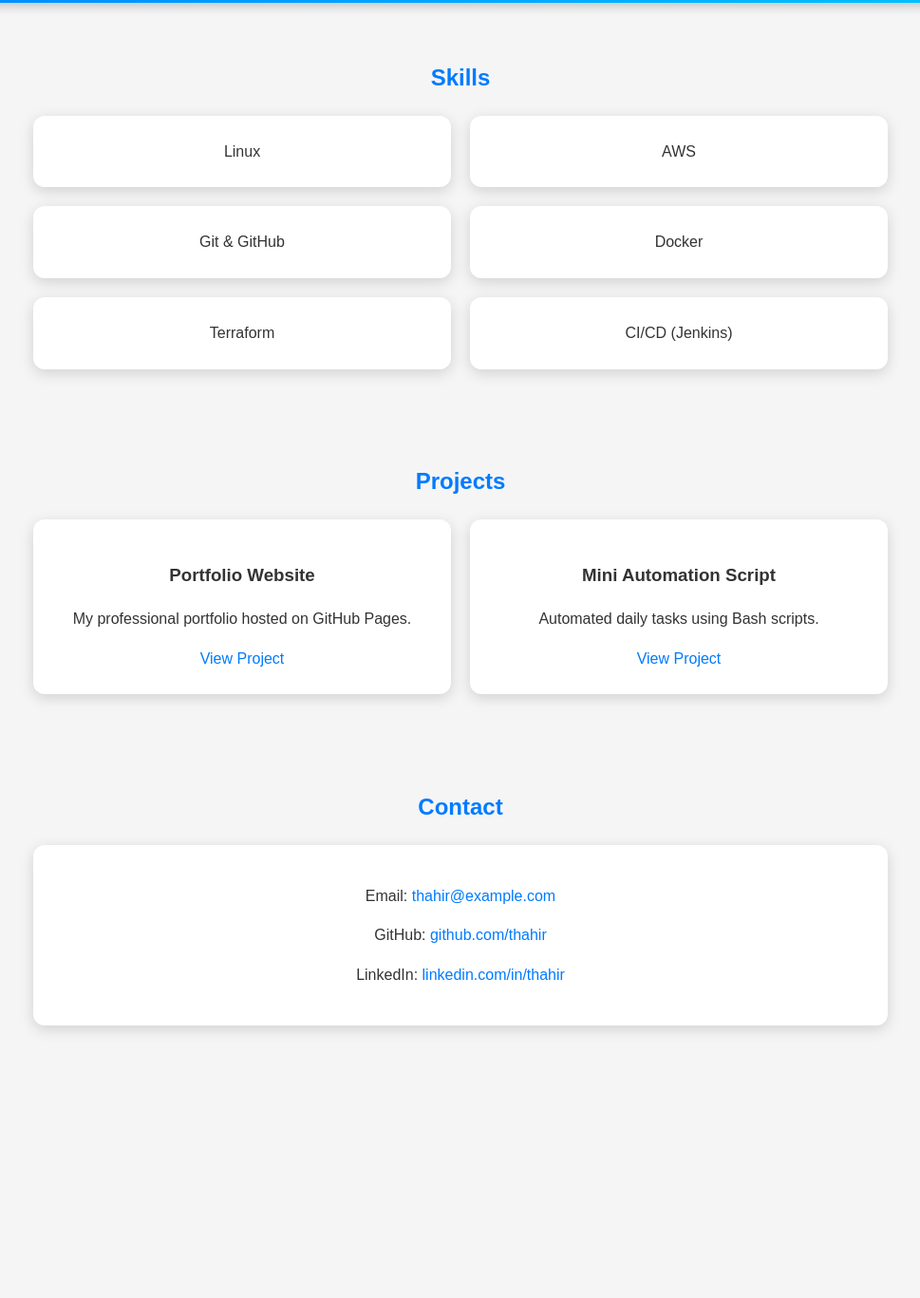
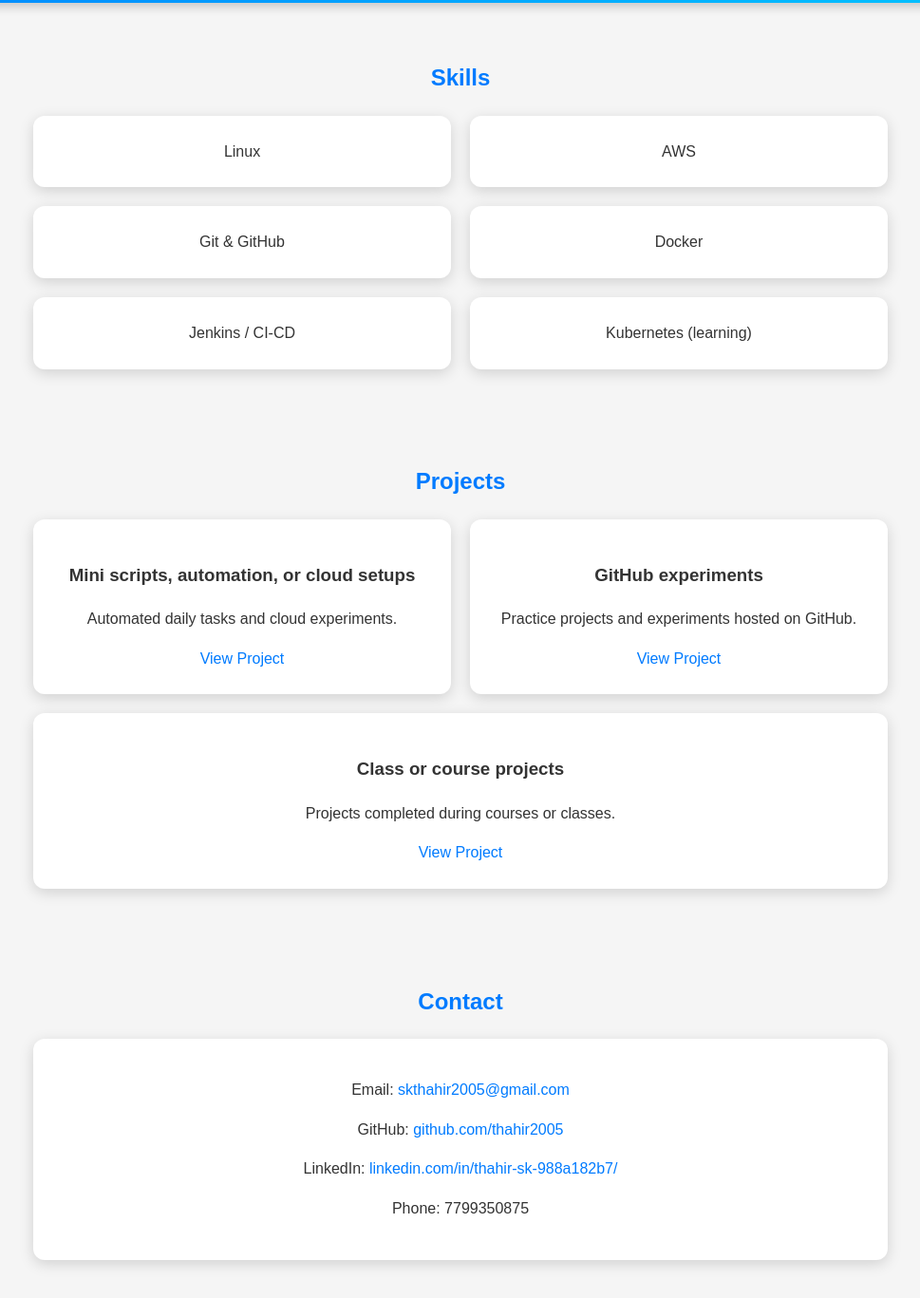
Before and after one commit to thahir2005/thahir2005.github.io, a plain HTML site: page index.html in a window 1280 px wide. Shown: the part 323-1690 px from the top of the page at 95% size, without its empty margins (155-1124 px from the left). Before the commit the page ends 1443 px from the top, so only its background shows below. Drawn offline with Linux system fonts and the light colour scheme.

Commit message:
Update index.html

```diff
--- a/index.html
+++ b/index.html
@@ -111,7 +111,7 @@
   <!-- Header / About Me -->
   <header>
     <h1>Thahir</h1>
-    <p>Aspiring DevOps Engineer | Cloud Enthusiast | Automation Lover</p>
+    <p>I’m Thahir, an aspiring DevOps engineer passionate about cloud technologies and automating processes to improve efficiency.</p>
   </header>
 
   <!-- Skills Section -->
@@ -122,8 +122,8 @@
       <div class="card">AWS</div>
       <div class="card">Git & GitHub</div>
       <div class="card">Docker</div>
-      <div class="card">Terraform</div>
-      <div class="card">CI/CD (Jenkins)</div>
+      <div class="card">Jenkins / CI-CD</div>
+      <div class="card">Kubernetes (learning)</div>
     </div>
   </section>
 
@@ -132,13 +132,18 @@
     <h2>Projects</h2>
     <div class="projects">
       <div class="card">
-        <h3>Portfolio Website</h3>
-        <p>My professional portfolio hosted on GitHub Pages.</p>
-        <a href="https://github.com/thahir2005/thahir2005.github.io" target="_blank">View Project</a>
+        <h3>Mini scripts, automation, or cloud setups</h3>
+        <p>Automated daily tasks and cloud experiments.</p>
+        <a href="#" target="_blank">View Project</a>
       </div>
       <div class="card">
-        <h3>Mini Automation Script</h3>
-        <p>Automated daily tasks using Bash scripts.</p>
+        <h3>GitHub experiments</h3>
+        <p>Practice projects and experiments hosted on GitHub.</p>
+        <a href="#" target="_blank">View Project</a>
+      </div>
+      <div class="card">
+        <h3>Class or course projects</h3>
+        <p>Projects completed during courses or classes.</p>
         <a href="#" target="_blank">View Project</a>
       </div>
     </div>
@@ -149,9 +154,10 @@
     <h2>Contact</h2>
     <div class="contact">
       <div class="card">
-        <p>Email: <a href="mailto:thahir@example.com">thahir@example.com</a></p>
-        <p>GitHub: <a href="https://github.com/thahir" target="_blank">github.com/thahir</a></p>
-        <p>LinkedIn: <a href="https://linkedin.com/in/thahir" target="_blank">linkedin.com/in/thahir</a></p>
+        <p>Email: <a href="mailto:skthahir2005@gmail.com">skthahir2005@gmail.com</a></p>
+        <p>GitHub: <a href="https://github.com/thahir2005" target="_blank">github.com/thahir2005</a></p>
+        <p>LinkedIn: <a href="https://www.linkedin.com/in/thahir-sk-988a182b7/" target="_blank">linkedin.com/in/thahir-sk-988a182b7/</a></p>
+        <p>Phone: 7799350875</p>
       </div>
     </div>
   </section>
```
